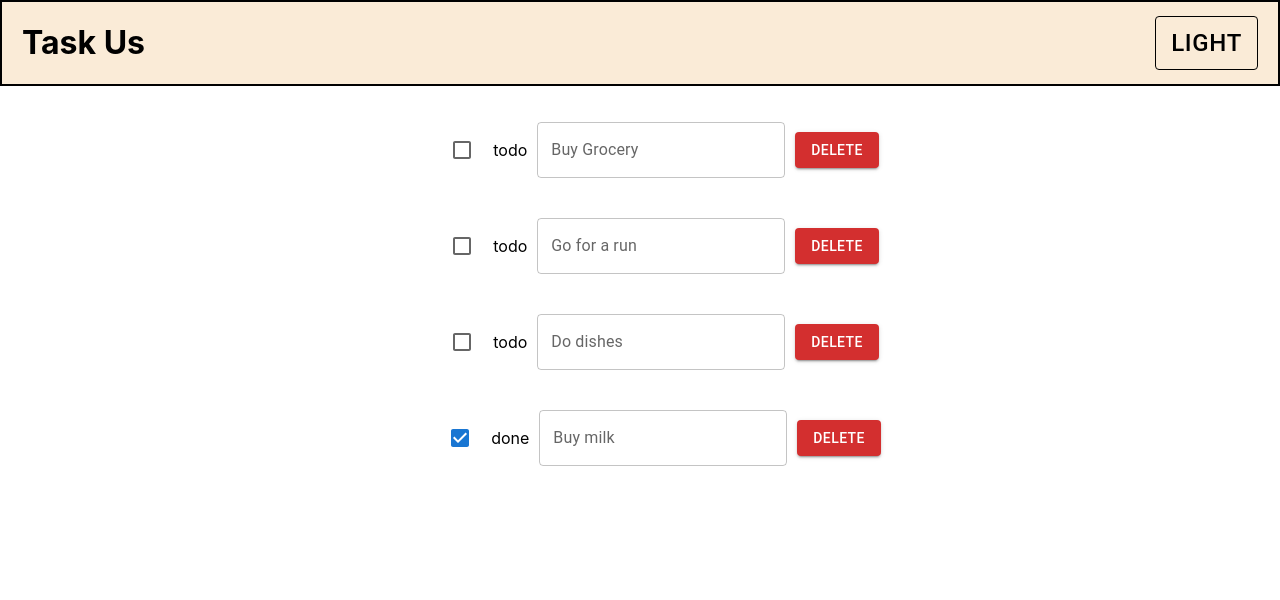
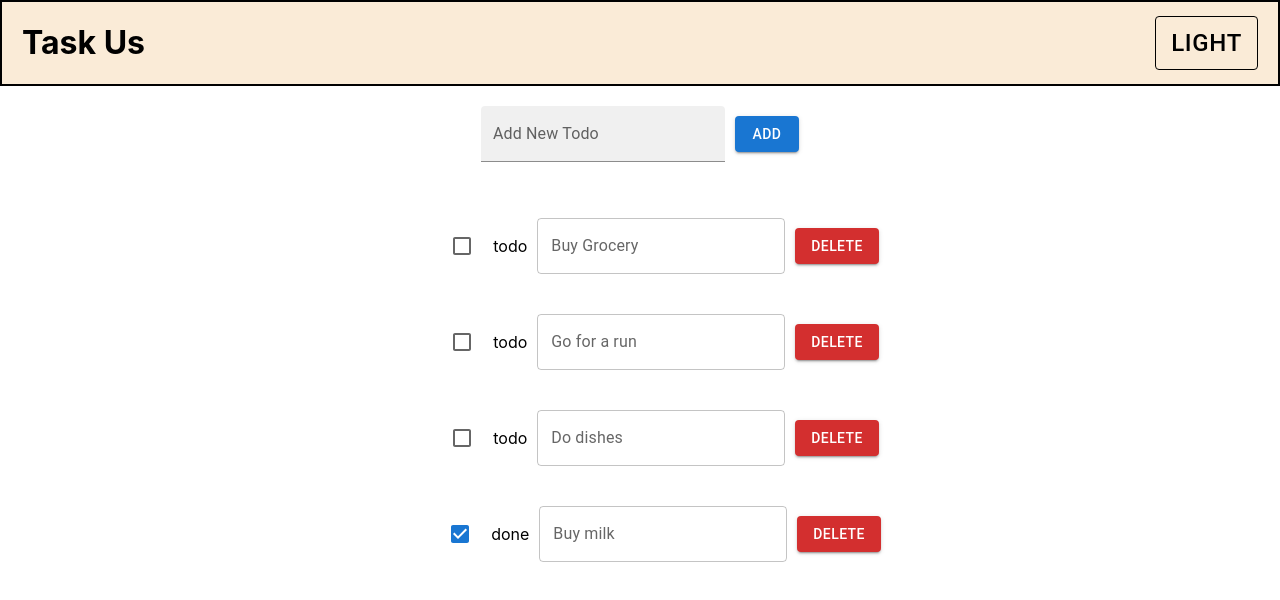
Before and after one commit to upskilling-with-me/task-up, a React (Create React App) app: page / in a window 1280 px wide. Shown: the top 600 px of the page. Built offline with nearby package versions, Linux system fonts and the light colour scheme.

Commit message:
Added addTodo component

```diff
--- a/package.json
+++ b/package.json
@@ -12,6 +12,7 @@
     "@types/react-dom": "^18.3.1",
     "react-scripts": "5.0.1",
     "typescript": "^4.9.5",
+    "uuid": "^11.0.3",
     "web-vitals": "^2.1.4"
   },
   "peerDependencies": {
--- a/src/App.tsx
+++ b/src/App.tsx
@@ -1,10 +1,12 @@
-import { useState } from "react";
+import { Dispatch, SetStateAction, useRef, useState } from "react";
 import "./App.css";
 import {
 	Button,
 	Checkbox,
 	TextField,
 } from "@mui/material";
+
+import { v4 as uuidv4 } from 'uuid';
 
 /*
 Header Component
@@ -108,6 +110,41 @@ const TodoList: React.FC<TodoListProps> = ({ todos }) => {
 	);
 };
 
+interface AddTodoProp {
+	todos: Todo[];
+    addTodo: Dispatch<SetStateAction<Todo[]>>;
+}
+
+const AddTodo: React.FC<AddTodoProp> = ({ todos, addTodo }) => {
+	const inputRef = useRef<HTMLInputElement | null>(null);
+
+	const handleAddTodo = () => {
+	  if (!inputRef.current || !inputRef.current.value ) return;
+
+	  const newTodo: Todo = {
+		id: uuidv4(),
+		description: inputRef.current.value.trim(),
+		status: "todo",
+	  };
+
+	  addTodo([...todos, newTodo]);
+	  inputRef.current.value = "";
+	};
+
+	return (
+	  <div className="todo-card">
+		<TextField
+		  id="standard-basic"
+		  label="Add New Todo"
+		  variant="filled"
+		  inputRef={inputRef}
+		/>
+		<Button variant="contained" color="primary" onClick={handleAddTodo}>
+		  Add
+		</Button>
+	  </div>
+	);
+  };
 
 const App: React.FC = () => {
 	const [theme, SetTheme] = useState<Theme>("light");
@@ -116,6 +153,7 @@ const App: React.FC = () => {
 	return (
 		<div>
 			<Header theme={theme} setTheme={SetTheme} />
+			<AddTodo todos={todoList} addTodo={SetTodoList} />
 			<TodoList todos={todoList} />
 		</div>
 	);
```
Also changed, not shown: 1 other file (tests, documents, lock files or other folders).
